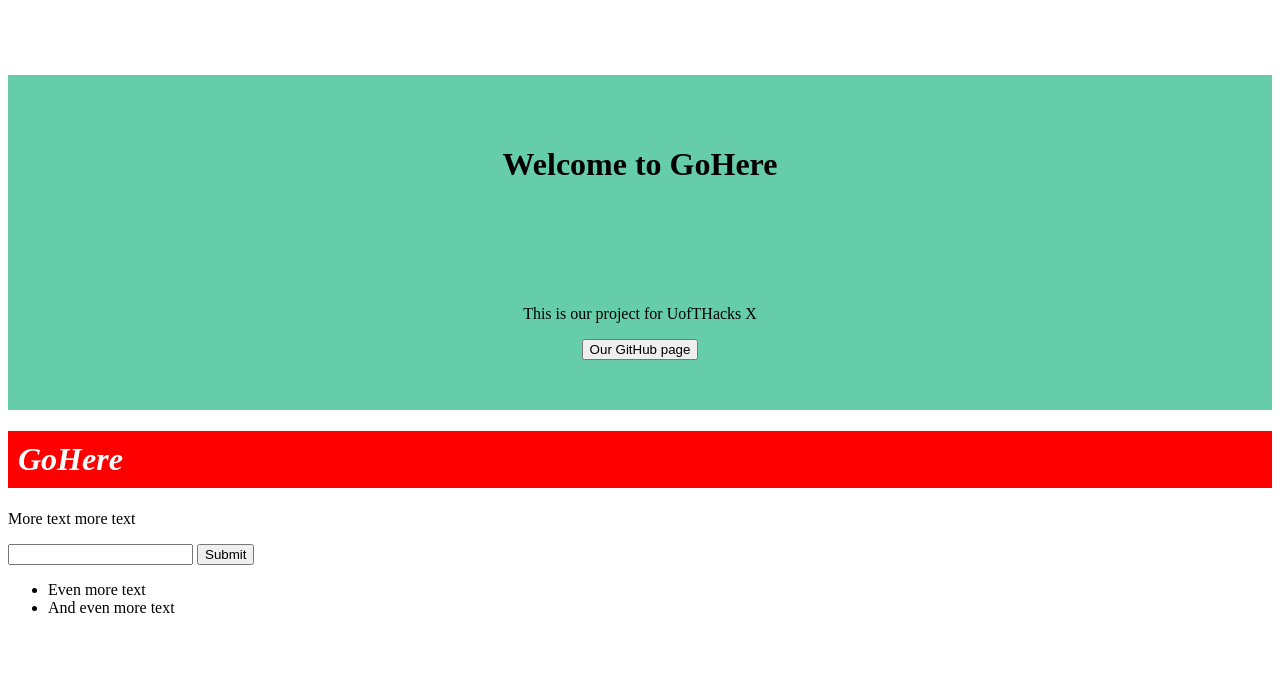
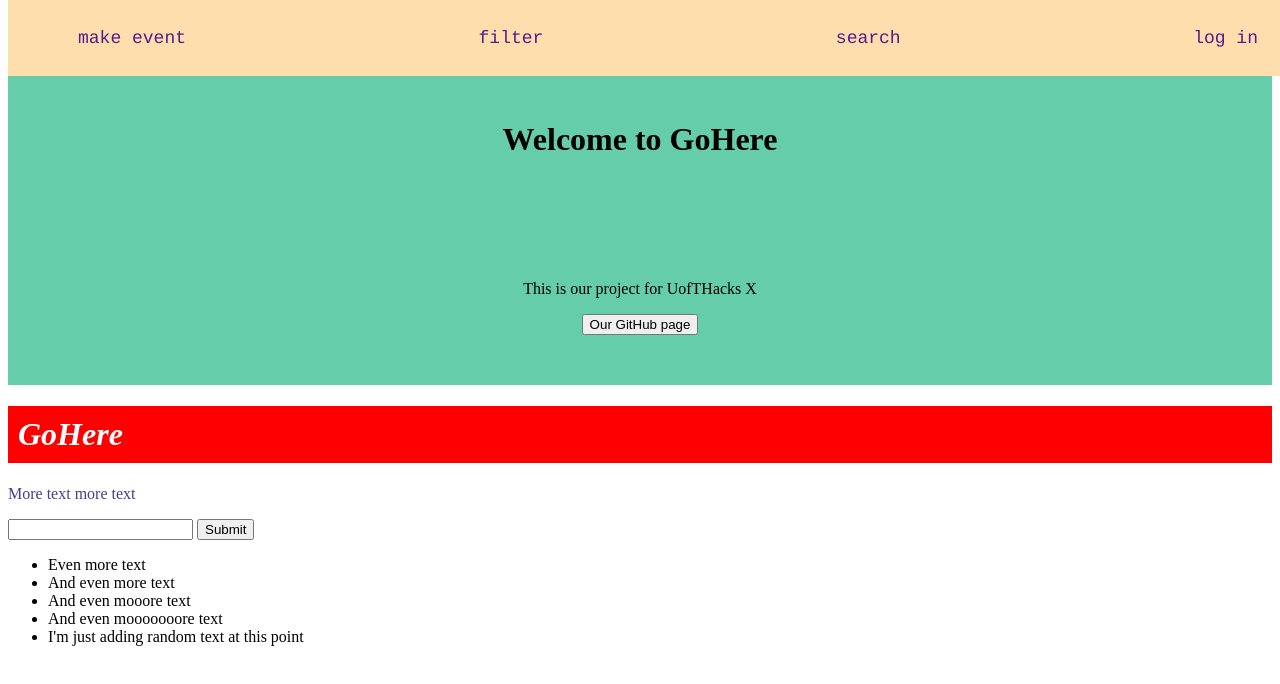
Before and after one commit to johnchakkour/UofTHacksX-Exploration, a website: page test_project/index.html in a window 1280 px wide. Drawn offline with Linux system fonts and the light colour scheme.

Commit message:
Added updated files (navigation bar).

```diff
--- a/test_project/index.html
+++ b/test_project/index.html
@@ -7,6 +7,16 @@
   <link rel="stylesheet" type="text/css" href="./resources/css/index.css">
 </head>
 <body>
+  <!-- Navbar section -->
+  <nav class="navbar">
+    <ul>
+      <li><a href="">make event</a></li>
+      <li><a href="">filter</a></li>
+      <li><a href="">search</a></li>
+      <li><a href="">log in</a></li>
+    </ul>
+  </nav>
+
   <!-- Banner section -->
   <div class="banner">
     <h1>Welcome to GoHere</h1>
@@ -17,7 +27,7 @@
 
   <!-- Another section -->
   <h1 id="bla">GoHere</h1>
-  <p>More text more text</p>
+  <p id="more-text">More text more text</p>
   <form action="">
     <input type="text"/>
     <input type="submit" value="Submit"/>
@@ -30,6 +40,15 @@
       <li>
         <div></div><span>And even more text</span>
       </li>
+      <li>
+        <div></div><span>And even mooore text</span>
+      </li>
+      <li>
+        <div></div><span>And even mooooooore text</span>
+      </li>
+      <li>
+        <div></div><span>I'm just adding random text at this point</span>
+      </li>
     </ul>
   </div>
 </body>
--- a/test_project/resources/css/index.css
+++ b/test_project/resources/css/index.css
@@ -1,6 +1,35 @@
+.navbar {
+	background-color: navajowhite;
+	position: fixed;
+	top: 0;
+	width: 100%;
+	font-family: courier;
+	font-size: 18px;
+}
+
+.navbar ul {
+	display: flex;
+	justify-content: space-between;
+}
+
+.navbar li {
+	display: inline-block;
+	padding: 10px 30px;
+}
+
+.navbar li:hover {
+	color: navajowhite;
+	background-color: aqua;
+	transition: 0.3s ease;
+}
+
+.navbar a {
+	text-decoration: none;
+}
+
 .banner {
 	background-color: mediumaquamarine;
-	margin-top: 75px;
+	margin-top: 50px;
 	text-align: center;
 	padding: 50px 0;
 }
@@ -18,3 +47,7 @@
 	font-family: futura;
 	font-style: italic;
 }
+
+#more-text {
+	color: darkslateblue;
+}
```
